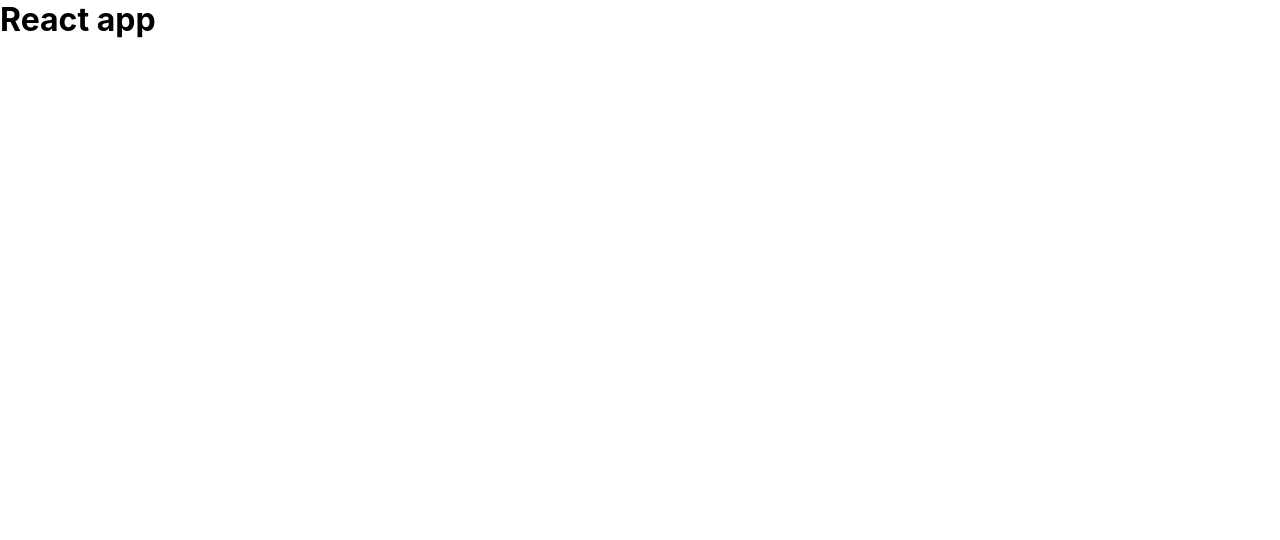
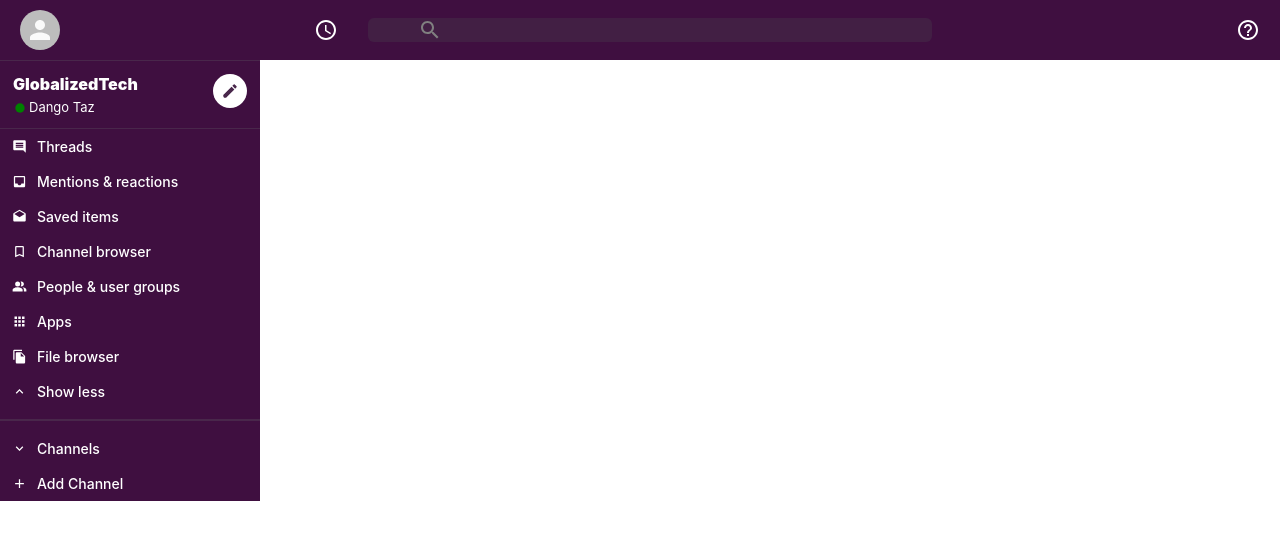
Before and after one commit to Fidellis-Taz/slack-clone, a React (Create React App) app: page / in a window 1280 px wide. Shown: the top 540 px of the page. Built offline with nearby package versions, Linux system fonts and the light colour scheme.

Commit message:
header and sidebar added

```diff
--- a/package.json
+++ b/package.json
@@ -3,6 +3,8 @@
   "version": "0.1.0",
   "private": true,
   "dependencies": {
+    "@material-ui/core": "^4.11.3",
+    "@material-ui/icons": "^4.11.2",
     "@testing-library/jest-dom": "^5.11.4",
     "@testing-library/react": "^11.1.0",
     "@testing-library/user-event": "^12.1.10",
--- /dev/null
+++ b/src/App.css
@@ -0,0 +1,3 @@
+body{
+  --slack-color:#3f0f40;
+}
--- a/src/App.js
+++ b/src/App.js
@@ -1,14 +1,18 @@
 import React from "react";
-
-function App() {
+import Header from "./Header";
+import Sidebar from "./Sidebar";
+const App = () => {
   return (
     <div className="App">
-      <h1>React app</h1>
       {/* header */}
-      {/* sidebar */}
-      {/* react router -> main content */}
+      <Header />
+
+      <div className="app__body">
+        <Sidebar />
+        {/* react router -> main content */}
+      </div>
     </div>
   );
-}
+};
 
 export default App;
--- /dev/null
+++ b/src/Header.css
@@ -0,0 +1,49 @@
+.header {
+  display: flex;
+  align-items: center;
+  justify-content: space-between;
+  padding: 10px 0;
+  background-color: #3f0f40;
+  color: white;
+}
+
+.header__left {
+  flex: 0.3;
+  display: flex;
+  align-items: center;
+  margin-left: 20px;
+}
+
+.header__left>.MuiSvgIcon-root {
+  margin-left: auto;
+  margin-right: 30px;
+}
+
+.header__search {
+  flex: 0.4;
+  background-color: #421f44;
+  text-align: center;
+  display: flex;
+  padding: 0 50px;
+  color: gray;
+  border: 1px gray;
+  border-radius: 6px;
+}
+
+.header__search>input {
+  background-color: transparent;
+  border: none;
+  text-align: center;
+  min-width: 35vw;
+}
+
+.header__right {
+  flex: 0.3;
+  display: flex;
+  align-items: flex-end;
+}
+
+.header__right>.MuiSvgIcon-root {
+  margin-left: auto;
+  margin-right: 20px;
+}
--- a/src/Header.js
+++ b/src/Header.js
@@ -1,14 +1,28 @@
 import React from "react";
+import "./Header.css";
+import { Avatar } from "@material-ui/core";
+import AccessTimeIcon from "@material-ui/icons/AccessTime";
+import HelpOutlineIcon from "@material-ui/icons/HelpOutline";
+import SearchIcon from "@material-ui/icons/Search";
 
 const Header = () => {
   return (
-    <div>
-      <div className="header__right">{/* timer */}</div>
+    <div className="header">
+      <div className="header__left">
+        <Avatar className="header__avatar" alt="dango" src="" />
+
+        <AccessTimeIcon />
+      </div>
+
       <div className="header__search">
-        {/* search icon */}
+        <SearchIcon />
+
         {/* input */}
       </div>
-      <div className="header__left">{/* logout */}</div>
+
+      <div className="header__right">
+        <HelpOutlineIcon />
+      </div>
     </div>
   );
 };
--- /dev/null
+++ b/src/Sidebar.css
@@ -0,0 +1,51 @@
+.sidebar {
+    background-color: #3f0f40;
+    border-top: 1px solid #49274b;
+    max-width: 260px;
+    color: white;
+}
+
+.sidebar>hr {
+    margin-top: 10px;
+    margin-bottom: 10px;
+    border: 1px solid #49274b;
+}
+
+.sidebar__header {
+    display: flex;
+    border-bottom: 1px solid #49274b;
+    padding-bottom: 10px;
+    padding: 13px;
+}
+
+.sidebar__info {
+    flex: 1;
+}
+
+.sidebar__info>h2 {
+    font-size: 16px;
+    font-weight: 900;
+    margin-bottom: 5px;
+}
+
+.sidebar__info>h3 {
+    display: flex;
+    align-items: center;
+    font-size: 13px;
+    font-weight: 400;
+}
+
+.sidebar__info>h3>.MuiSvgIcon-root {
+    font-size: 14px;
+    margin-top: 1px;
+    margin-right: 2px;
+    color: green;
+}
+
+.sidebar__header>.MuiSvgIcon-root {
+    padding: 8px;
+    color: #49274b;
+    font-size: 18px;
+    background-color: white;
+    border-radius: 999px;
+}
--- /dev/null
+++ b/src/Sidebar.js
@@ -0,0 +1,47 @@
+import React from "react";
+import "./Sidebar.css";
+import FiberManualRecordIcon from "@material-ui/icons/FiberManualRecord";
+import CreateIcon from "@material-ui/icons/Create";
+import SidebarOption from "./SidebarOption";
+import InsertCommentIcon from "@material-ui/icons/InsertComment";
+import InboxIcon from "@material-ui/icons/Inbox";
+import DraftsIcon from "@material-ui/icons/Drafts";
+import BookmarkBorderIcon from "@material-ui/icons/BookmarkBorder";
+import PeopleAltIcon from "@material-ui/icons/PeopleAlt";
+import AppsIcon from "@material-ui/icons/Apps";
+import FileCopyIcon from "@material-ui/icons/FileCopy";
+import ExpandLessIcon from "@material-ui/icons/ExpandLess";
+import ExpandMoreIcon from "@material-ui/icons/ExpandMore";
+import AddIcon from "@material-ui/icons/Add";
+const Sidebar = () => {
+  return (
+    <div className="sidebar">
+      <div className="sidebar__header">
+        <div className="sidebar__info">
+          <h2>GlobalizedTech</h2>
+          <h3>
+            <FiberManualRecordIcon />
+            Dango Taz
+          </h3>
+        </div>
+        <CreateIcon />
+      </div>
+      <SidebarOption Icon={InsertCommentIcon} title="Threads" />
+      <SidebarOption Icon={InboxIcon} title="Mentions & reactions" />
+      <SidebarOption Icon={DraftsIcon} title="Saved items" />
+      <SidebarOption Icon={BookmarkBorderIcon} title="Channel browser" />
+      <SidebarOption Icon={PeopleAltIcon} title="People & user groups" />
+      <SidebarOption Icon={AppsIcon} title="Apps" />
+      <SidebarOption Icon={FileCopyIcon} title="File browser" />
+      <SidebarOption Icon={ExpandLessIcon} title="Show less" />
+      <hr />
+      <SidebarOption Icon={ExpandMoreIcon} title="Channels" />
+      <SidebarOption Icon={AddIcon} title="Add Channel" />
+
+      {/* connect to db and list all the channels  */}
+      {/* sidebarOption */}
+    </div>
+  );
+};
+
+export default Sidebar;
--- /dev/null
+++ b/src/SidebarOption.css
@@ -0,0 +1,29 @@
+.sidebarOption {
+    display: flex;
+    align-items: center;
+    font-size: 12px;
+    padding-left: 2px;
+    cursor: pointer;
+}
+
+.sidebarOption:hover {
+    background-color: #340e36;
+    opacity: 0.9;
+}
+
+.sidebarOption__icon {
+    padding: 10px;
+    font-size: 15px !important;
+}
+
+.sidebarOption__channel {
+    padding: 10px 0;
+}
+
+.sidebarOption__hash {
+    padding: 10px;
+}
+
+.sidebarOption>h3 {
+    font-weight: 500;
+}
--- /dev/null
+++ b/src/SidebarOption.js
@@ -0,0 +1,21 @@
+import React from "react";
+import "./SidebarOption.css";
+
+const SidebarOption = ({ Icon, title }) => {
+  return (
+    <div className="sidebarOption">
+      {Icon && <Icon className="sidebarOption__icon" />}
+
+      {Icon ? (
+        <h3>{title}</h3>
+      ) : (
+        <h3 className="sidebarOption__channel">
+          <span className="sidebarOption__hash">#</span>
+          {title}
+        </h3>
+      )}
+    </div>
+  );
+};
+
+export default SidebarOption;
```
Also changed, not shown: 1 other file (tests, documents, lock files or other folders).
